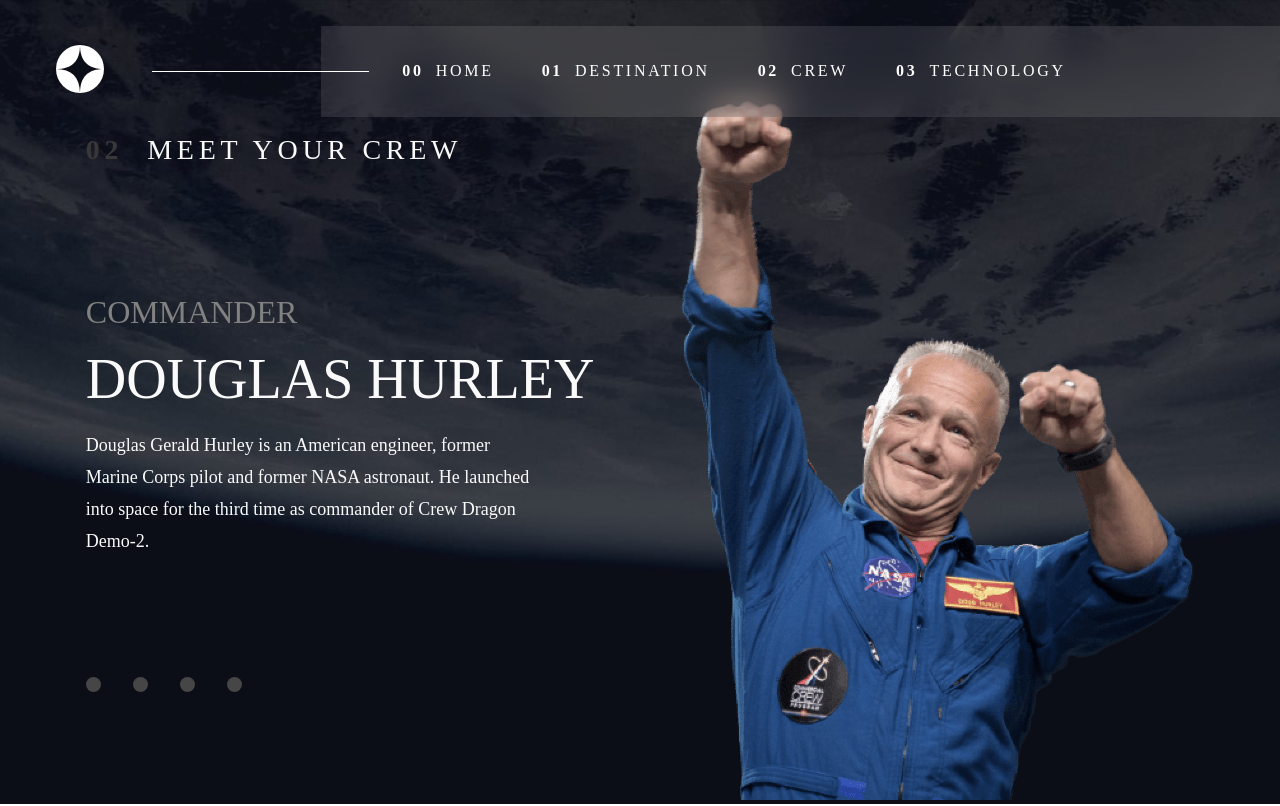
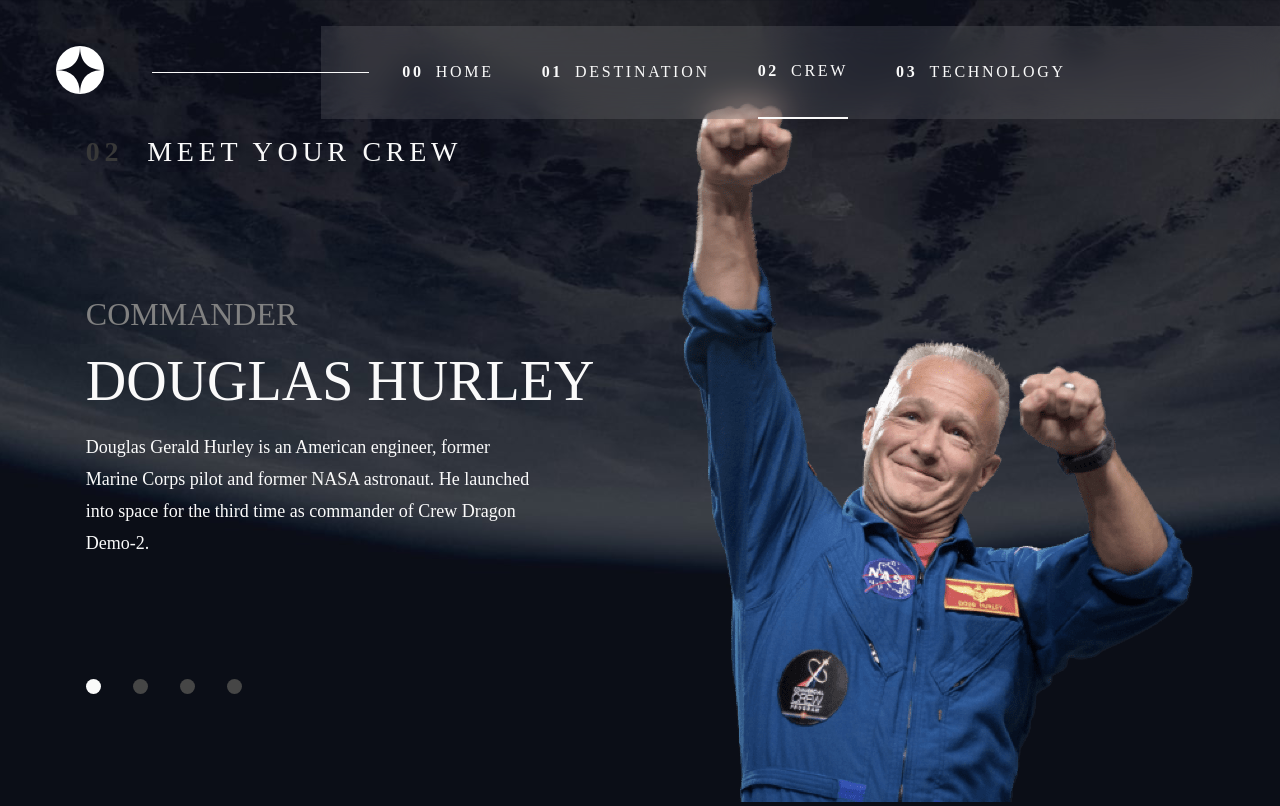
Before and after one commit to adamkula1/Space-Tourism, a React (Create React App) app: page /crew in a window 1280 px wide. Built offline with nearby package versions, Linux system fonts and the light colour scheme.

Commit message:
add active and fix bugs

```diff
--- a/src/App.tsx
+++ b/src/App.tsx
@@ -1,4 +1,4 @@
-import React from 'react';
+import React, { useState } from 'react';
 import styled from "styled-components";
 import Home from './pages/Home';
 import Destination from './pages/Destination';
@@ -12,7 +12,10 @@ import {
   Route,
 } from "react-router-dom";
 
+
+
 const App = () => {
+
   return (
     <BrowserRouter>
       <Routes>
--- a/src/assets/css/index.css
+++ b/src/assets/css/index.css
@@ -14,6 +14,35 @@ li {
   list-style: none;
 }
 
+/* Specific styles for non-active links */
+.link {
+  padding: 2.3rem 0;
+  color: #fafafa;
+}
+
+.link:hover {
+  border-bottom: 2px solid #fafafa;
+}
+
+/* Specific styles for active links */
+.link-active {
+  padding: 2.3rem 0;
+  color: #fafafa;
+  border-bottom: 2px solid #fafafa;
+}
+
+/* Specific styles for active links */
+.border-active {
+  border-bottom: 2px solid #fafafa !important;
+}
+
+/* Specific styles for active links */
+.bg-active {
+  background-color: #fafafa !important;
+  color: #0B0D17 !important;
+}
+
+
 
 
 @import url('https://fonts.googleapis.com/css2?family=Barlow+Condensed:ital,wght@0,100;0,200;0,300;0,400;0,500;0,600;0,700;0,800;0,900;1,100;1,200;1,300;1,400;1,500;1,600;1,700;1,800;1,900&family=Urbanist:ital,wght@0,100;0,200;0,300;0,400;0,500;0,600;0,700;0,800;0,900;1,100;1,200;1,300;1,400;1,500;1,600;1,700;1,800;1,900&display=swap');
--- a/src/components/Navigation.tsx
+++ b/src/components/Navigation.tsx
@@ -1,6 +1,6 @@
 import React, { useState } from 'react'
 import styled from "styled-components";
-import { useNavigate } from 'react-router-dom';
+import { NavLink } from 'react-router-dom';
 import MenuIcon from '@mui/icons-material/Menu';
 import ClearIcon from '@mui/icons-material/Clear';
 
@@ -28,12 +28,12 @@ const Nav = styled.header`
 
 const List = styled.ul`
     display: flex;
-    padding: 2.3rem 0;
+    /* padding: 2.3rem 0; */
     padding-left: 6.65%;
     padding-right: 17.5%;
     margin: 0;
     gap: var(--gap, 3rem);
-    color: #fff;
+    color: #fafafa;
     /* background-color: rgba(128,109,109,.254); */
     background: hsl(0 0% 100% / 0.1);
     backdrop-filter: blur(1rem);
@@ -65,9 +65,6 @@ const Link = styled.a`
     cursor: pointer;
     font-family: 'Barlow Condensed';
     letter-spacing: 2.7px;
-    &:hover {
-        border-bottom: 2px solid #fff;
-    }
     @media only screen and (max-width: 768px) {
         font-size: 14px;
     }
@@ -94,7 +91,7 @@ const Line = styled.div`
     position: relative;
     left: 3rem;
     z-index: 1;
-    background: #fff;
+    background: #fafafa;
     @media only screen and (max-width: 1024px) {
         display: none;
     }
@@ -116,8 +113,6 @@ const Logo = styled.div``;
 
 const Navigation = () => {
 
-    const navigate = useNavigate();
-
     const [navbarOpen, setNavbarOpen] = useState(false)
 
     const handleToggle = () => {
@@ -132,10 +127,10 @@ const Navigation = () => {
         </Logo>
         <Line />
             <List style={ navbarOpen ? { display: 'inherit'} : {}}>
-                <ListItem><Link onClick={() => navigate("/")}><Number>00</Number>Home</Link></ListItem>
-                <ListItem><Link onClick={() => navigate("/destination")}><Number>01</Number>Destination</Link></ListItem>
-                <ListItem><Link onClick={() => navigate("/crew")}><Number>02</Number>Crew</Link></ListItem>
-                <ListItem><Link onClick={() => navigate("/technology")}><Number>03</Number>Technology</Link></ListItem>
+                <NavLink to="/" className={({ isActive }) => (isActive ? "link-active" : "link")}><ListItem><Link><Number>00</Number>Home</Link></ListItem></NavLink>
+                <NavLink to="/destination" className={({ isActive }) => (isActive ? "link-active" : "link")}><ListItem><Link><Number>01</Number>Destination</Link></ListItem></NavLink>
+                <NavLink to="/crew" className={({ isActive }) => (isActive ? "link-active" : "link")}><ListItem><Link><Number>02</Number>Crew</Link></ListItem></NavLink>
+                <NavLink to="/technology" className={({ isActive }) => (isActive ? "link-active" : "link")}><ListItem><Link><Number>03</Number>Technology</Link></ListItem></NavLink>
             </List>
         <MenuNav onClick={handleToggle}>
             {navbarOpen ? (
--- a/src/pages/Crew.tsx
+++ b/src/pages/Crew.tsx
@@ -240,7 +240,7 @@ const Destination = () => {
            <List>
               {crews.map((person, index) => (
                 <ListItem key={index}>
-                  <Link onClick={() => setValue(index)}>
+                  <Link onClick={() => setValue(index)} className={`${index === value && "bg-active"}`}>
                   </Link>
                 </ListItem>
               ))}
--- a/src/pages/Destination.tsx
+++ b/src/pages/Destination.tsx
@@ -3,6 +3,7 @@ import styled from "styled-components";
 import Navigation from '../components/Navigation'
 import BgDestination from '../assets/destination/background-destination-desktop.jpg'
 import data from '../data.json'
+import { NavLink } from 'react-router-dom';
 
 const Wrapper = styled.div`
     background-image: url(${BgDestination});
@@ -114,9 +115,10 @@ const Link = styled.a`
   font-weight: 200;
   padding: 0.5rem 0;
   &:hover {
-    border-bottom: 2px solid #fff;
+    border-bottom: 2px solid #fafafa;
   }
 `;
+
 
 const Span = styled.span`
   margin-right: 1.5rem;
@@ -167,6 +169,7 @@ const Img = styled.img`
     }
 `;
 
+
 const Destination = () => {
 
 //Data from the JSON file is stored here
@@ -174,6 +177,8 @@ const Destination = () => {
   const [value, setValue] = useState(0)
 
   const { name, images, description, distance, travel } = destinations[value];
+
+
 
   return (
     <>
@@ -188,8 +193,8 @@ const Destination = () => {
           <Content>
             <List>
               {destinations.map((planet, index) => (
-                <ListItem key={index}>
-                  <Link onClick={() => setValue(index)}>
+               <ListItem key={index}>
+                  <Link onClick={() => setValue(index)} className={`${index === value && "border-active"}`}>
                     {planet.name}
                   </Link>
                 </ListItem>
--- a/src/pages/Technology.tsx
+++ b/src/pages/Technology.tsx
@@ -41,12 +41,14 @@ const Content = styled.section``;
 const PreSection = styled.aside`
   display: flex;
   gap: 4rem;
+  height: 345px;
   @media only screen and (max-width: 1220px) {
     gap: 2rem;
   }
   @media only screen and (max-width: 1024px) {
     flex-direction: column;
     text-align: center;
+    height: auto;
   }
 `;
 
@@ -136,7 +138,8 @@ const Link = styled.a`
   border: 1px solid #8b8b8b;
   border-radius: 50%;
   cursor: pointer;
-  &:hover {
+  &:hover,
+  &:focus {
     background-color: #fafafa;
     color: #0B0D17;
   }
@@ -232,7 +235,7 @@ const Destination = () => {
                 <List>
                     {technology.map((rocket, index) => (
                         <ListItem key={index}>
-                                <Link onClick={() => setValue(index)}>
+                                <Link onClick={() => setValue(index)} className={`${index === value && "bg-active"}`}>
                                     {rocket.id}
                                 </Link>
                         </ListItem>
```
